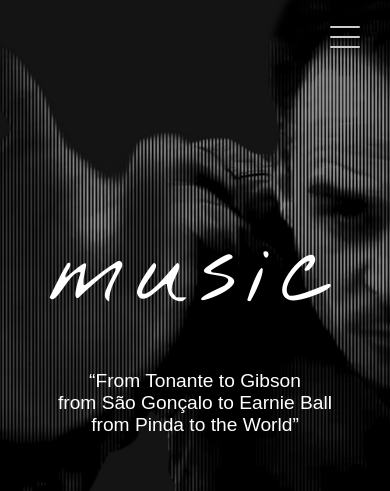
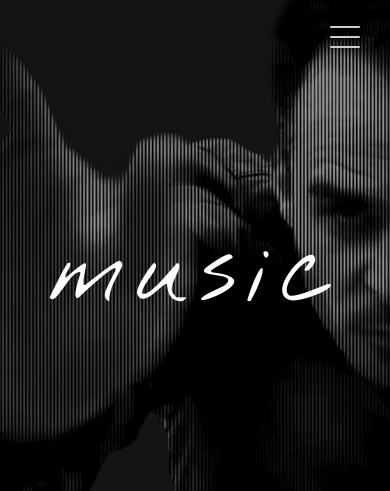
Before and after one commit to DiogoAngelo/celsoMachadoJr, a website: page music.html in a window 390 px wide. Shown: the top 491 px of the page. Drawn offline with Linux system fonts and the light colour scheme; a web font is replaced by a local one.

Commit message:
removed quotes from music.html

```diff
--- a/css/media-queries.css
+++ b/css/media-queries.css
@@ -107,9 +107,7 @@
         letter-spacing: 10px;
         z-index: 1;
     }
-    .quote {
-        margin-top: 20px;
-    }
+
     .machado {
         font-size: 3.5rem;
     }
@@ -159,10 +157,7 @@
         background-size: 100%;
         background-position: -10px -100px;
     }
-    .quote {
-        font-size: 1.3rem;
-        grid-column: 1;
-    }
+
 }
 @media(max-width: 750px) {
     .musica-titulo {
@@ -175,9 +170,7 @@
         background-size: 200%;
         background-position: -200px 0;
     }
-    .quote {
-        align-self:flex-start;
-    }
+
     .center-container {
         justify-content: center;
     }
@@ -199,9 +192,7 @@
     .musica-titulo {
         font-size: 6rem;
     }
-    .quote {
-        font-size: 1.2rem;
-    }
+
     .header-grid-music {
         background-size: 300%;
         background-position: -350px -100px;
--- a/css/music.css
+++ b/css/music.css
@@ -13,19 +13,7 @@
     background-repeat: no-repeat;
     background-color: #212121;
 }
-.quote {
-    grid-column: 1 / -1;
-    grid-row: 3;
-    color: #fff;
-    text-align: center;
-    font-size: 1.8rem;
-    justify-self: center;
-    align-self: center;
-    font-family: satisfy, sans-serif;
-    font-weight: 400;
-    font-style: normal;
-    z-index: 2;
-}
+
 .center-container {
     margin: 0 auto;
 }
--- a/music.html
+++ b/music.html
@@ -40,11 +40,6 @@
             </nav>
         </div>
         <h1 class="celso-titulo musica-titulo">music</span></h1>
-        <div class="quote">
-            <h3>“From Tonante to Gibson</h3>
-            <h3>from São Gonçalo to Earnie Ball</h3>
-            <h3>from Pinda to the World”</h3>
-        </div>
         <div class="social">
             <ul>
                 <li>
```
